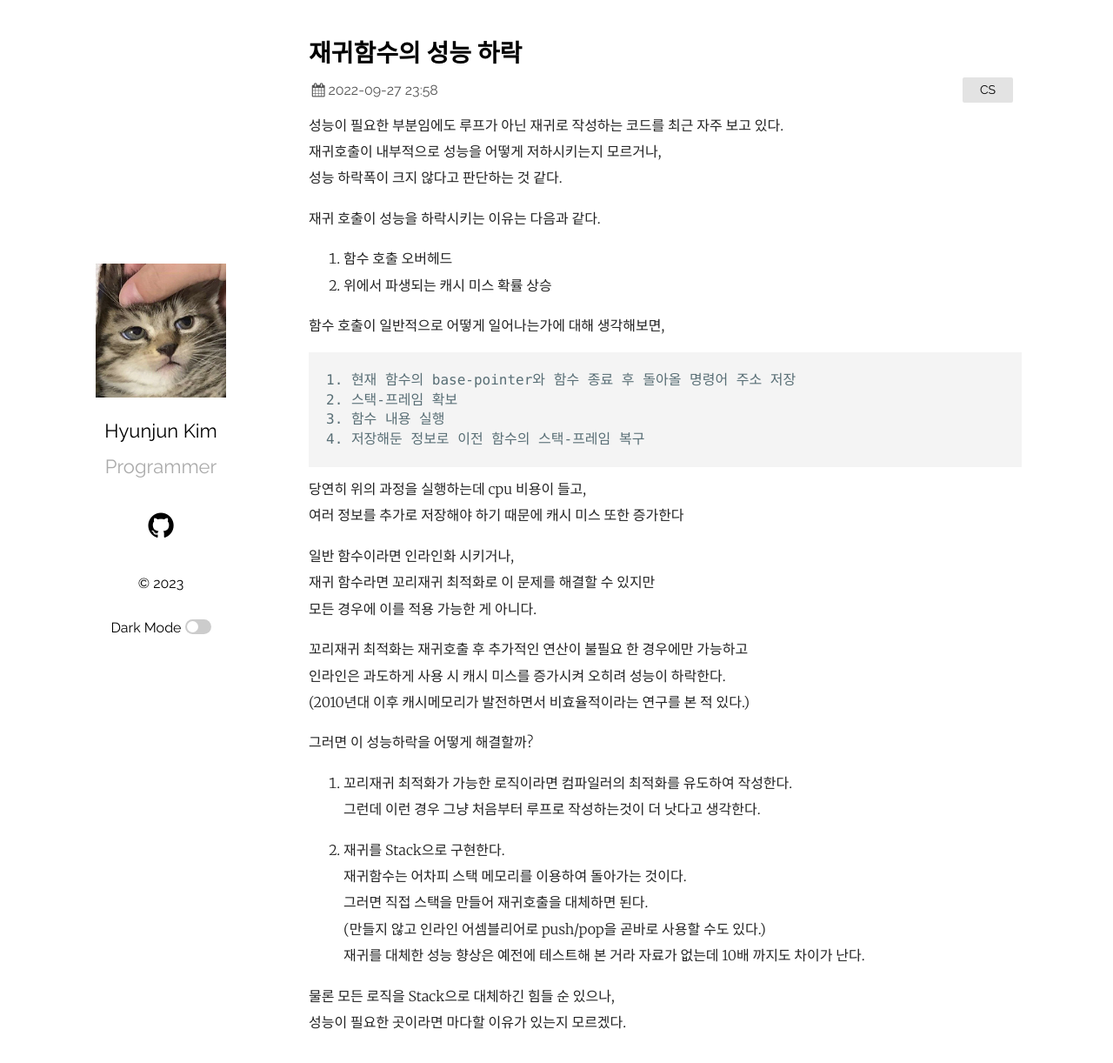
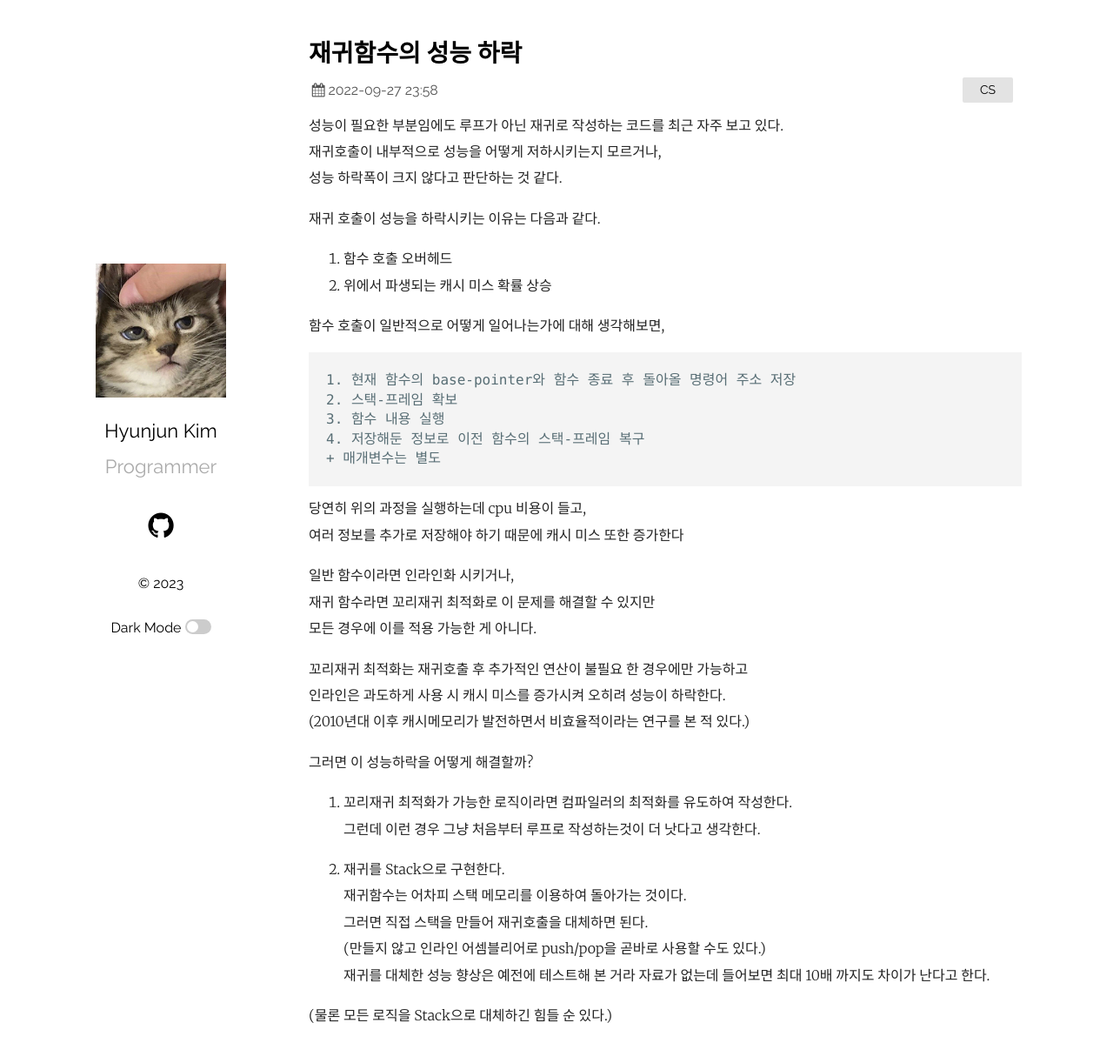
Before and after one commit to Ria9993/Ria9993.github.io, a Jekyll site: the page built from _posts/2022-09-27-performance-of-recursion.md, in a window 1280 px wide and 1235 px high. Shown: the top 1222 px of the window at 87% size. Built offline with Jekyll 4.4.1, drawn with Linux system fonts in a browser that asks for light colours; comment, search, counter and statistics services are not loaded.

Commit message:
Update 2022-09-27-performance-of-recursion.md

````diff
--- a/_posts/2022-09-27-performance-of-recursion.md
+++ b/_posts/2022-09-27-performance-of-recursion.md
@@ -19,6 +19,7 @@ comments: true
 2. 스택-프레임 확보
 3. 함수 내용 실행
 4. 저장해둔 정보로 이전 함수의 스택-프레임 복구
++ 매개변수는 별도
 ```
 
 당연히 위의 과정을 실행하는데 cpu 비용이 들고,
@@ -41,7 +42,6 @@ comments: true
 재귀함수는 어차피 스택 메모리를 이용하여 돌아가는 것이다.
 그러면 직접 스택을 만들어 재귀호출을 대체하면 된다.
 (만들지 않고 인라인 어셈블리어로 push/pop을 곧바로 사용할 수도 있다.)
-재귀를 대체한 성능 향상은 예전에 테스트해 본 거라 자료가 없는데 10배 까지도 차이가 난다.
+재귀를 대체한 성능 향상은 예전에 테스트해 본 거라 자료가 없는데 들어보면 최대 10배 까지도 차이가 난다고 한다.
 
-물론 모든 로직을 Stack으로 대체하긴 힘들 순 있으나,
-성능이 필요한 곳이라면 마다할 이유가 있는지 모르겠다.
+(물론 모든 로직을 Stack으로 대체하긴 힘들 순 있다.)
````
